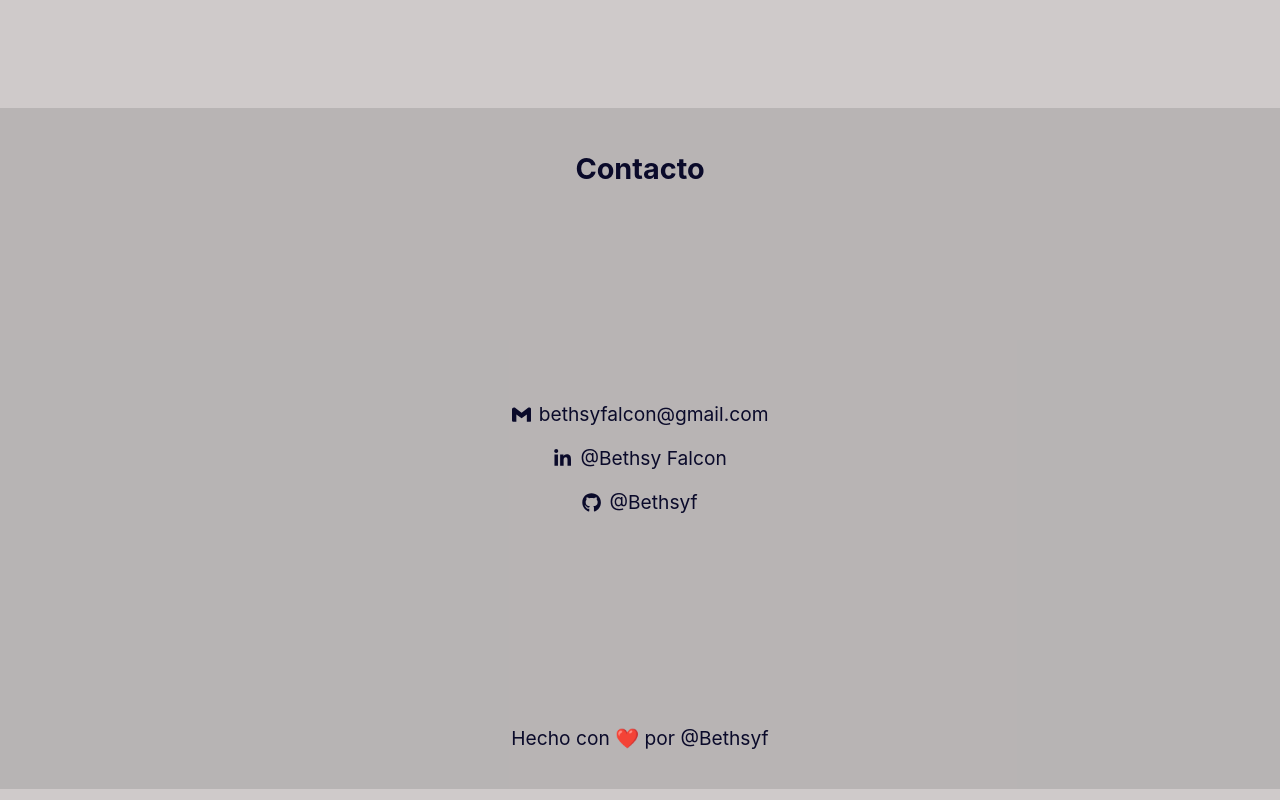
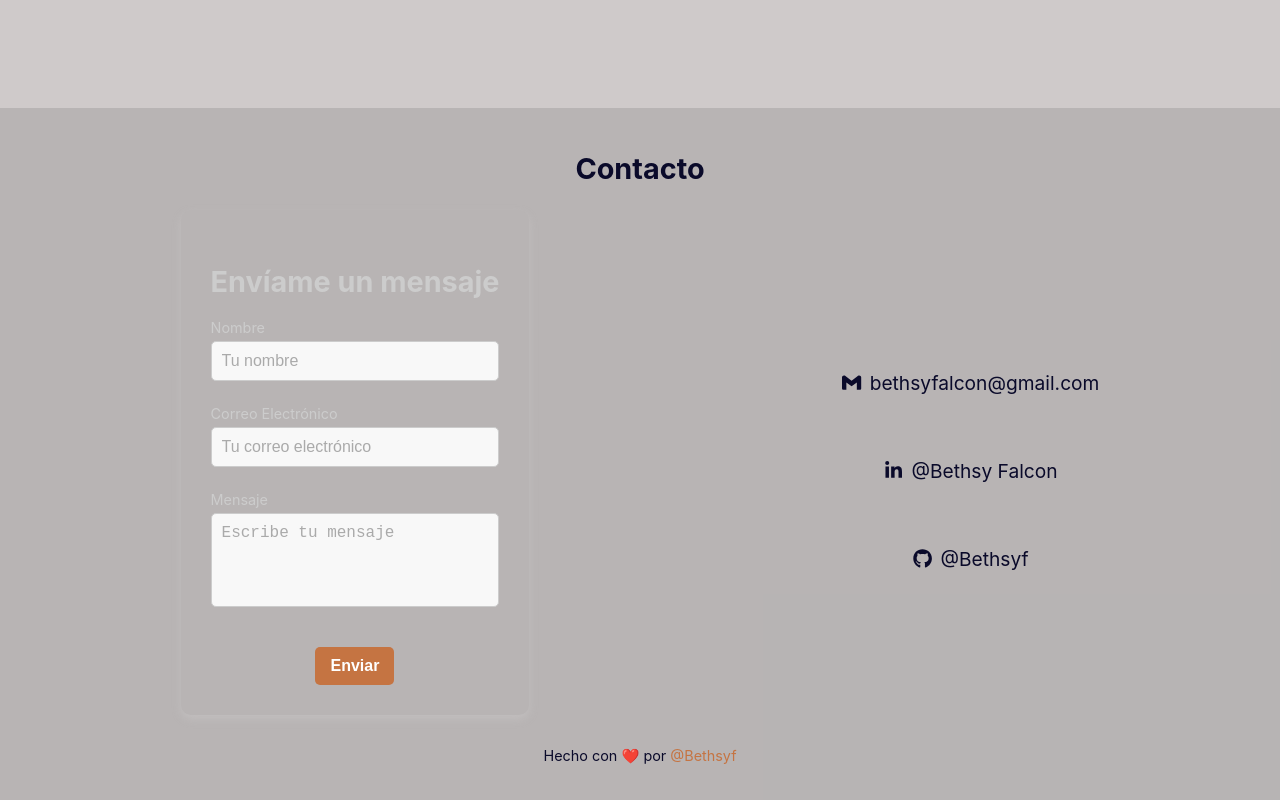
Before and after one commit to Bethsyf/portfolio, a Next.js app: page / in a window 1280 px wide. Shown: the part 4487-5287 px from the top of the page. Built offline with nearby package versions, Linux system fonts and the light colour scheme.

Commit message:
feat: add form funtionality

```diff
--- a/src/components/views/contact/ContactMe.module.scss
+++ b/src/components/views/contact/ContactMe.module.scss
@@ -1,14 +1,12 @@
 .contactForm {
- display: none;
   border-radius: 10px;
   padding: 30px;
   box-shadow: 0 4px 8px rgba(207, 206, 206, 0.4);
   max-width: 500px;
   text-align: center;
-  margin: 2rem auto;
 
   @media (max-width: 768px) {
-    padding: 15px;
+    padding: 20px;
   }
 }
 
@@ -28,11 +26,10 @@
   flex-direction: column;
   text-align: left;
   margin-bottom: 1.5rem;
-  position: relative;
 
   label {
     font-size: 0.9rem;
-    margin: 10px 0 5px 0;
+    margin-bottom: 5px;
     color: #ccc;
   }
 
@@ -40,17 +37,16 @@
   textarea {
     width: 100%;
     padding: 10px;
-    color: black;
-    background-color: #ccc;
+    color: #333;
+    background-color: #f8f8f8;
     border: 1px solid #ccc;
     border-radius: 5px;
     font-size: 1rem;
-    transition: border-color 0.3s ease, background-color 0.3s ease;
+    transition: border-color 0.3s ease;
 
     &:focus {
       border-color: #a95f37;
       outline: none;
-      background-color: #ccc;
     }
 
     &::placeholder {
@@ -63,14 +59,9 @@
   }
 
   .error {
-    position: absolute;
     color: #ff4d4d;
     font-size: 0.875rem;
-    margin-top: 0.5rem;
-    top: 100%;
-    left: 0;
-    width: 100%;
-    padding-top: 0.25rem;
+    margin-top: 5px;
     font-weight: bold;
   }
 }
@@ -78,7 +69,7 @@
 .submitButton {
   padding: 10px 15px;
   background-color: #c57442;
-  color: #ccc;
+  color: #fff;
   font-size: 1rem;
   font-weight: bold;
   border: none;
@@ -92,11 +83,6 @@
     transform: scale(1.05);
   }
 
-  &:focus {
-    outline: none;
-    box-shadow: 0 0 5px #a95f37;
-  }
-
   &:disabled {
     background-color: #999;
     cursor: not-allowed;
--- a/src/components/views/contact/ContactMe.tsx
+++ b/src/components/views/contact/ContactMe.tsx
@@ -24,29 +24,30 @@ const ContactMe = () => {
       .required('Mensaje requerido'),
   });
 
-  const handleSubmit = async (values: typeof initialValues, { setSubmitting, resetForm }: any) => {
-    console.log('Enviando los siguientes valores:', values);
+  const handleSubmit = async (
+    values: { name: string; email: string; message: string },
+    { resetForm }: any
+  ) => {
     try {
       const response = await fetch('/api/contact', {
         method: 'POST',
-        headers: { 'Content-Type': 'application/json' },
+        headers: {
+          'Content-Type': 'application/json',
+        },
         body: JSON.stringify(values),
       });
-      const result = await response.json();
-      if (result.success) {
-        alert('Mensaje enviado correctamente');
+
+      if (response.ok) {
+        alert('Correo enviado correctamente, espera y serás contactado');
         resetForm();
       } else {
-        alert('Hubo un error al enviar el mensaje');
+        alert('Error al enviar el correo');
       }
     } catch (error) {
-      console.error('Error al enviar el mensaje:', error);
-      alert('Error al conectar con el servidor');
-    } finally {
-      setSubmitting(false);
+      console.error(error);
+      alert('Error al enviar el correo');
     }
   };
-
 
   return (
     <div className={s.contactForm}>
--- a/src/components/views/footer/Footer.module.scss
+++ b/src/components/views/footer/Footer.module.scss
@@ -6,25 +6,41 @@
   flex-direction: column;
   justify-content: space-between;
   align-items: center;
-  .pd {
-    display: flex;
-    align-items: flex-end;
-  }
-  .containerInner{
+
+
+  .containerInner {
     display: flex;
     flex-direction: row;
-    justify-content: space-between;
-    margin: 12rem;
-  }
+    justify-content: space-around;
+    align-items: center;
+    gap: 2rem;
+    width: 100%;
+    max-width: 1200px;
+
+    @media (max-width: 768px) {
+      flex-direction: column;
+      align-items: center;
+    }}
+    .pd {
+      font-size: 0.9rem;
+      margin-top: 2rem;
+
+      a {
+        color: #c57442;
+
+        &:hover {
+          text-decoration: underline;
+        }
+      }
+    }
 }
 
 .info {
   display: flex;
   flex-direction: column;
-  justify-content: center;
   align-items: center;
-  height: 100%;
-  gap: 20px;
+  gap: 4rem;
+  padding-top: 1rem;
   p {
     font-size: 16px;
   }
--- /dev/null
+++ b/src/pages/api/contact.ts
@@ -0,0 +1,41 @@
+import { NextApiRequest, NextApiResponse } from 'next';
+import nodemailer from 'nodemailer';
+
+export default async function handler(req: NextApiRequest, res: NextApiResponse) {
+  if (req.method === 'POST') {
+    try {
+      const { name, email, message } = req.body;
+
+      const transporter = nodemailer.createTransport({
+        service: 'gmail',
+        auth: {
+          user: process.env.NEXT_PUBLIC_GMAIL_USER,
+          pass: process.env.NEXT_PUBLIC_GMAIL_PASS,
+        },
+      });
+
+      await transporter.sendMail({
+        from: `"${name}" <${email}>`,
+        to: process.env.NEXT_PUBLIC_GMAIL_USER,
+        subject: `Mensaje desde el formulario de contacto`,
+        html: `
+          <div style="font-family: Arial, sans-serif; color: #333; padding: 20px;">
+            <h2>Nuevo mensaje de contacto</h2>
+            <p><strong>Nombre:</strong> ${name}</p>
+            <p><strong>Email:</strong> ${email}</p>
+            <p><strong>Mensaje:</strong></p>
+            <p>${message}</p>
+          </div>
+        `,
+      });
+
+      res.status(200).json({ message: 'Correo enviado correctamente' });
+    } catch (error) {
+      console.error('Error enviando correo:', error);
+      res.status(500).json({ message: 'Error enviando correo' });
+    }
+  } else {
+    res.setHeader('Allow', ['POST']);
+    res.status(405).end(`Method ${req.method} Not Allowed`);
+  }
+}
--- a/src/pages/api/contact/route.ts
+++ /dev/null
@@ -1,38 +0,0 @@
-import { NextResponse } from 'next/server';
-import nodemailer from 'nodemailer';
-
-export async function POST(request: Request) {
-  const { name, email, message } = await request.json();
-  const transporter = nodemailer.createTransport({
-    service: 'gmail',
-    auth: {
-      user: process.env.NEXT_PUBLIC_GMAIL_USER,
-      pass: process.env.NEXT_PUBLIC_GMAIL_PASS,
-    },
-  });
-console.log(process.env.GMAIL_USER)
-  try {
-    await transporter.sendMail({
-      from: email,
-      to: process.env.NEXT_PUBLIC_GMAIL_USER,
-      subject: `Mensaje directo de la página web de ${name}`,
-      html: `
-        <div style="font-family: 'Roboto', sans-serif; color: #333; padding: 20px; background-color: #C0C0C0;">
-          <h2 style="color: #1282a2;">Tienes un nuevo mensaje de contacto</h2>
-          <p><strong style="color: #031d44;">Nombre:</strong> ${name}</p>
-          <p><strong style="color: #031d44;">Correo:</strong> ${email}</p>
-          <p><strong style="color: #031d44;">Mensaje:</strong></p>
-          <p style="border: 1px solid #ddd; padding: 10px; border-radius: 4px; background-color: #ffffff;">
-            ${message}
-          </p>
-          <p style="font-size: 0.9em; color: #666;">Este mensaje fue enviado desde el formulario de contacto en tu página web.</p>
-        </div>
-      `,
-    });
-
-    return NextResponse.json({ message: 'Correo enviado correctamente' }, { status: 200 });
-  } catch (error) {
-    console.error(error);
-    return NextResponse.json({ message: 'Error al enviar el correo' }, { status: 500 });
-  }
-}
```
